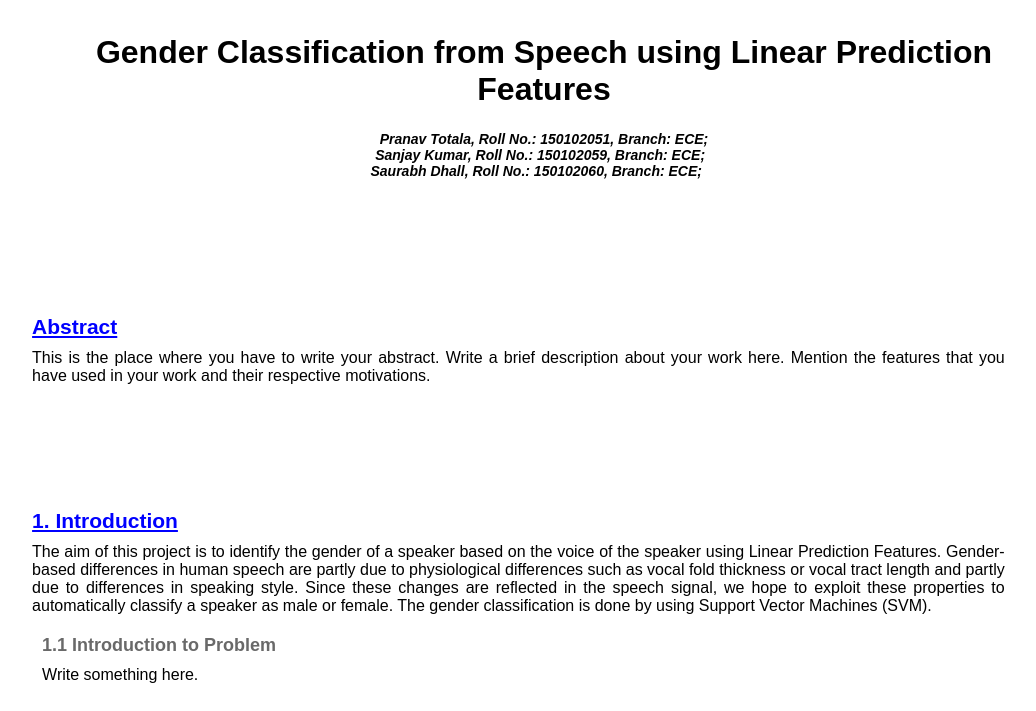
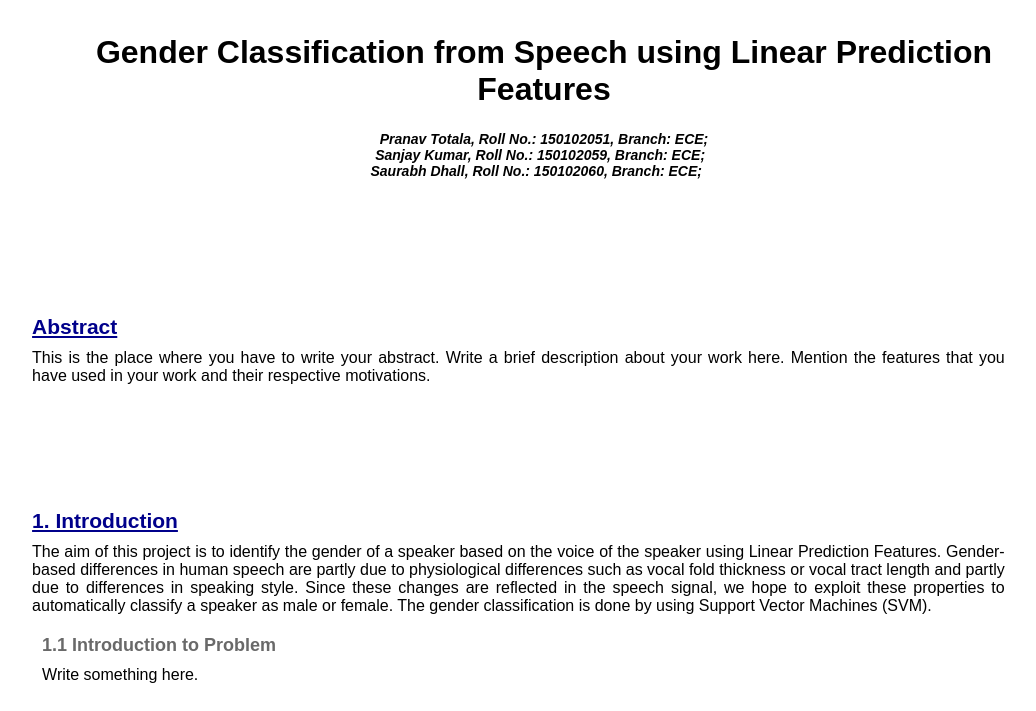
Before and after one commit to HankyPanty/HankyPanty.github.io, a plain HTML site: page index.html in a window 1280 px wide. Shown: the top 711 px of the page, without its empty margins (96-1132 px from the left). Drawn offline with Linux system fonts and the light colour scheme.

Commit message:
Update index.html

```diff
--- a/index.html
+++ b/index.html
@@ -8,7 +8,7 @@
 			.title{position: relative;width: 90%;margin: auto;text-align: center;font-weight: bold;font-size: 32px;padding-top: 0.7cm;}
 			.section{position: relative;width: 90%;margin: auto;padding-top: 3cm;}
 			.subsection{position: relative; width: 98%;text-align: justify;padding: 10px;}
-			.heading{position: relative; width: 98%;text-align: left;font-size: 21px;font-weight: bold;color: blue;text-decoration: underline;}
+			.heading{position: relative; width: 98%;text-align: left;font-size: 21px;font-weight: bold;color: DarkBlue;text-decoration: underline;}
 			.heading2{position: relative; width: 98%;text-align: left;font-size: 18px;font-weight: bold;color: DimGrey;}
 			.text{width: 95%;font-size: 16px;text-align: justify;padding: 10px 0px 10px 0px;}
 			.authors{position: relative;width: 80%;margin: auto;padding: 2%;font-style: italic;text-align: center;font-size: 14px;font-weight: bold;}
@@ -22,8 +22,8 @@
 			<div class="authors">
 
 				<!-- Start edit here  -->
-				Pranav Totala, Roll No.: 150102051, Branch: ECE;<br>Sanjay Kumar, Roll No.: 150102059, Branch: ECE;&nbsp;&nbsp;
-				<br>Saurabh Dhall, Roll No.: 150102060, Branch: ECE; &nbsp; &nbsp;
+				Pranav Totala, Roll No.: 150102051, Branch: ECE;<br> Sanjay Kumar, Roll No.: 150102059, Branch: ECE;&nbsp;&nbsp;
+				<br> Saurabh Dhall, Roll No.: 150102060, Branch: ECE; &nbsp; &nbsp;
 				<!-- <p>Group Member 4, Roll No.: 15xxxxxxx, Branch: ECE/EEE</p>; &nbsp; &nbsp;
 				<p>Group Member 5, Roll No.: 15xxxxxxx, Branch: ECE/EEE</p>; &nbsp; &nbsp;
 				Stop edit here -->
```
